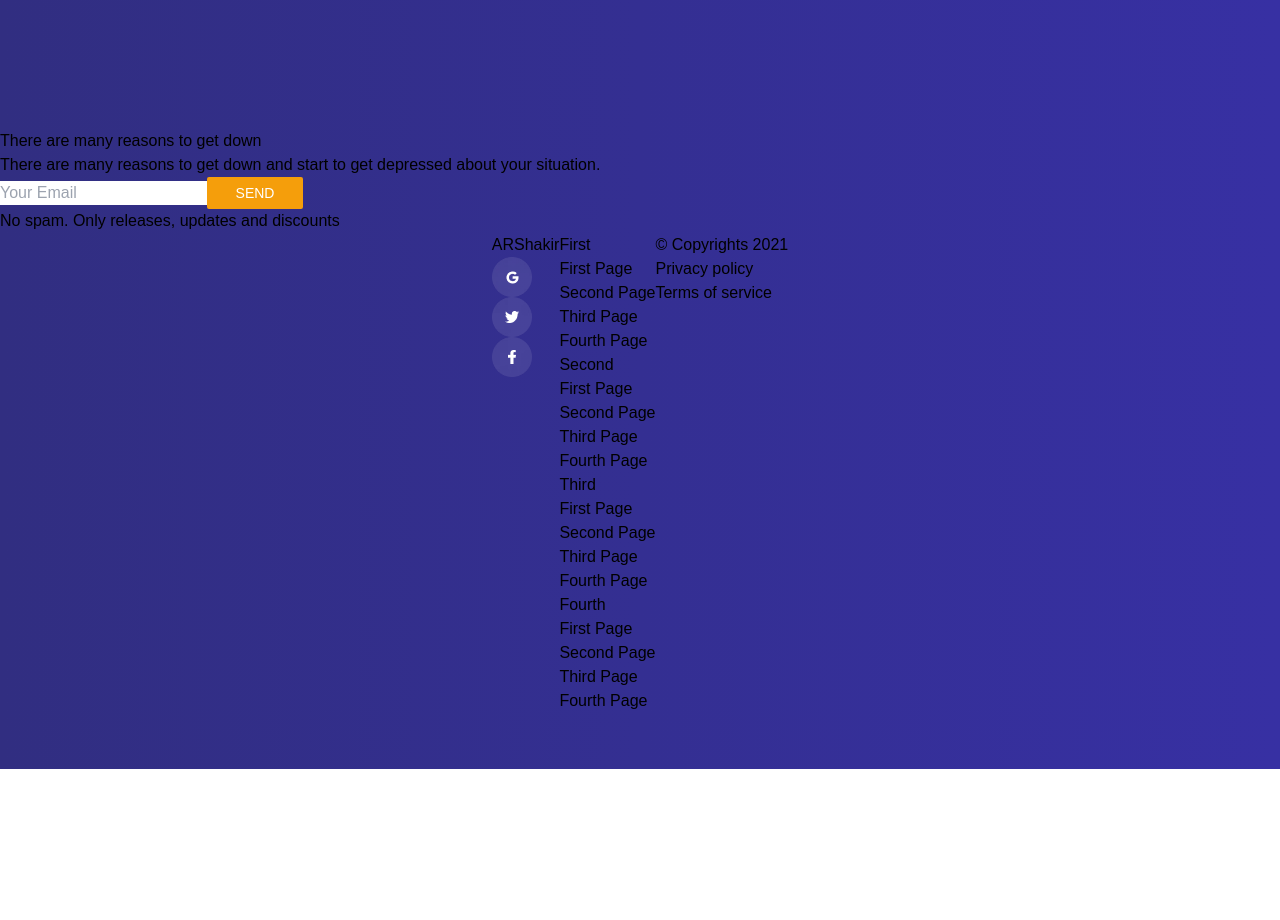
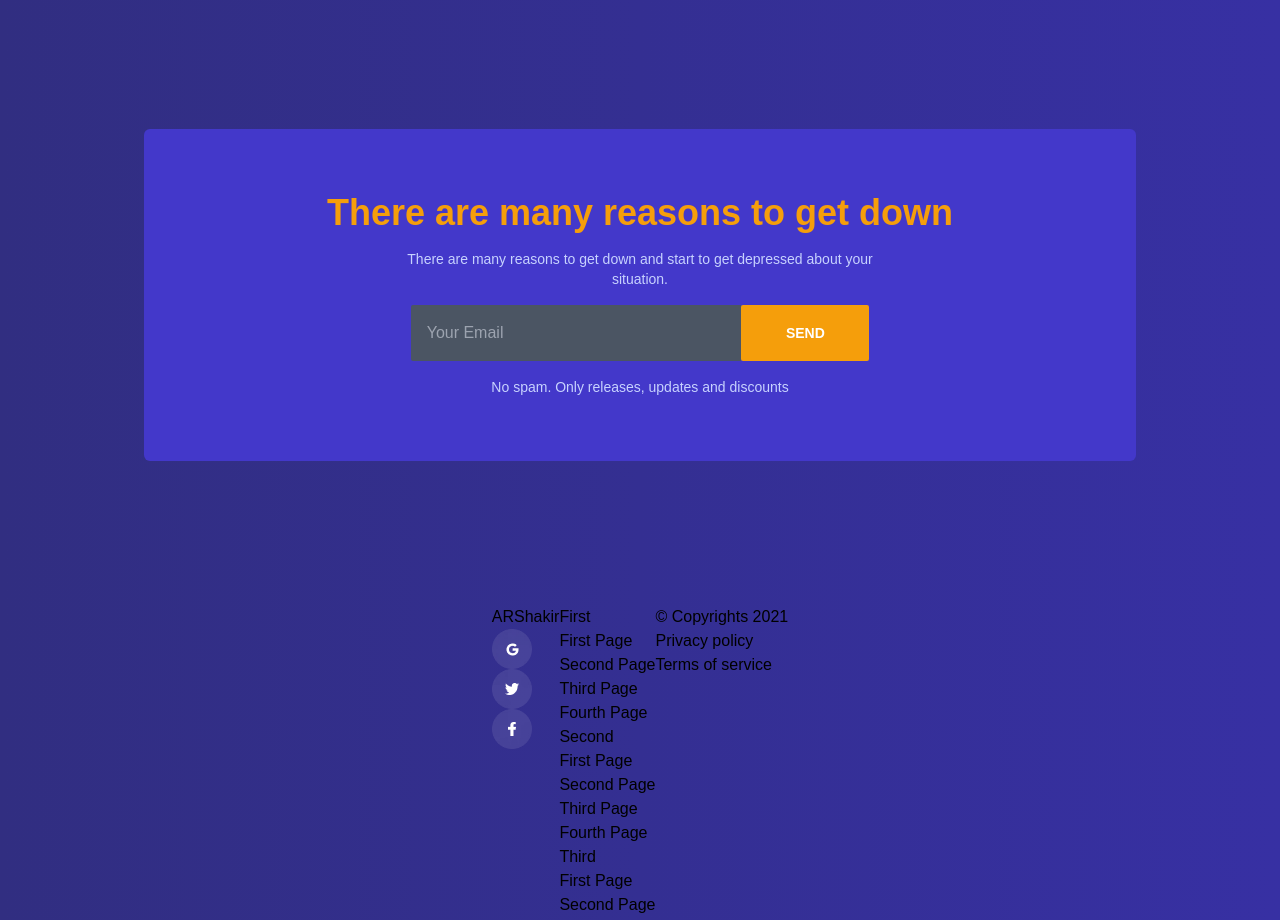
Before and after one commit to ladeirakelwin/landing-page-one, a Next.js app: page / in a window 1280 px wide. Shown: the part 3840-4760 px from the top of the page. Before the commit the page ends 4609 px from the top, so only its background shows below. Built offline with nearby package versions, Linux system fonts and the light colour scheme.

Commit message:
form styles

```diff
--- a/src/pages/index.tsx
+++ b/src/pages/index.tsx
@@ -305,25 +305,25 @@ export default function Home() {
           </div>
         </section>
 
-        <section>
-          <div>
+        <section id="form-section" className="px-36 flex flex-col flex-1 mb-36">
+          <div className="rounded-md bg-indigo-700 text-center py-16 gap-8 w-full items-center">
             <div>
-              <h2>There are many reasons to get down</h2>
-              <p>
+              <h2 className="text-yellow-500 text-4xl font-bold mb-4">There are many reasons to get down</h2>
+              <p className="text-indigo-200 text-sm w-1/2 mx-auto mb-4">
                 There are many reasons to get down and start to get depressed
-                about your situation.{" "}
+                about your situation.
               </p>
             </div>
             <div>
-              <form>
-                <input type="email" placeholder="Your Email" />
-                <Button type="primary" className="text-sm w-24 h-8">
+              <form className="flex justify-center pb-4">
+                <input type="email" placeholder="Your Email" className="flex w-1/3 p-4 rounded-l-sm border-0 bg-gray-600"/>
+                <Button type="primary" className="text-sm w-32 flex border-0 items-center justify-center font-bold">
                   SEND
                 </Button>
               </form>
             </div>
             <div>
-              <p>No spam. Only releases, updates and discounts</p>
+              <p className="mx-auto text-sm text-indigo-200">No spam. Only releases, updates and discounts</p>
             </div>
           </div>
         </section>
```
